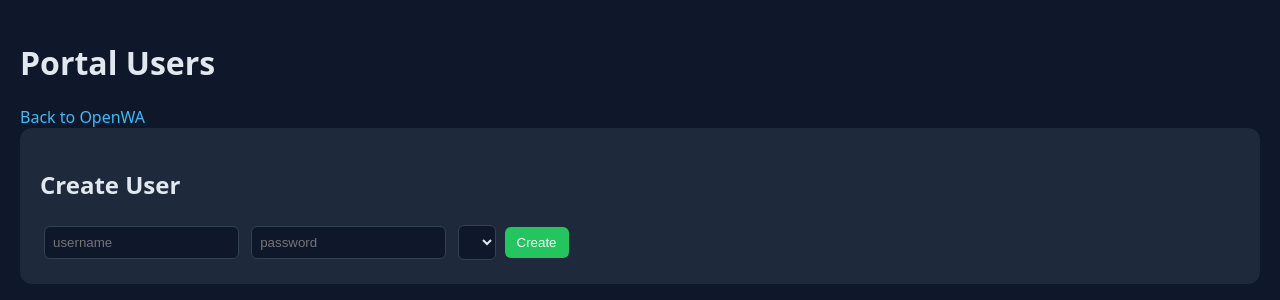
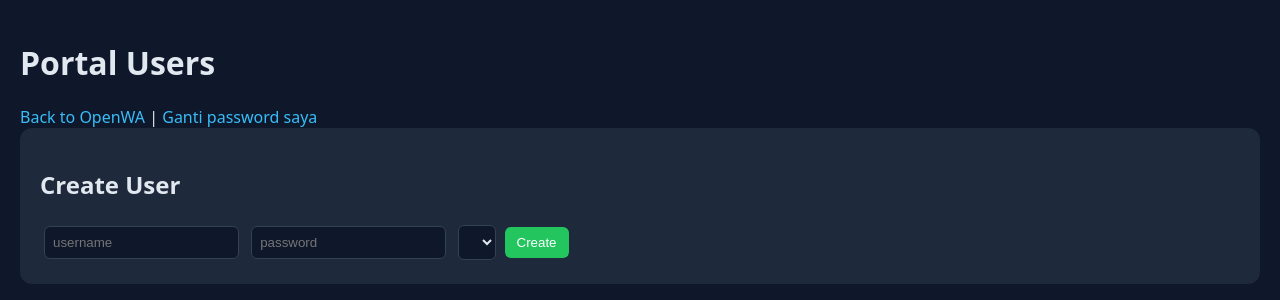
Before and after one commit to unas1990/open-wa-installer, a Node server app: template portal/views/users.ejs in a window 1280 px wide. Shown: the top 300 px of the page. Run offline with Node 20, Linux system fonts and the light colour scheme; the template is opened without the code that fills it, so the values that code supplies are empty; some libraries are stand-ins or nearby versions.

Commit message:
feat: portal change password page

```diff
--- a/portal/src/auth.js
+++ b/portal/src/auth.js
@@ -10,6 +10,7 @@ function createUser(username,password,role='viewer'){
   return db.prepare('INSERT INTO users (username,password_hash,role) VALUES (?,?,?)').run(username,hashPassword(password),role);
 }
 function updateUserRole(id,role){ if(!ROLES.includes(role)) throw new Error('bad role'); db.prepare('UPDATE users SET role=? WHERE id=?').run(role,id); }
+function updatePassword(id,password){ db.prepare('UPDATE users SET password_hash=? WHERE id=?').run(hashPassword(password),id); }
 function deleteUser(id){ db.prepare('DELETE FROM users WHERE id=?').run(id); }
 function listUsers(){ return db.prepare('SELECT id,username,role,created_at FROM users ORDER BY id').all(); }
 function ensureAdmin(){
@@ -32,4 +33,4 @@ function requireRole(min){
     next();
   };
 }
-module.exports={ROLES,hashPassword,checkPassword,getUser,createUser,updateUserRole,deleteUser,listUsers,ensureAdmin,requireAuth,requireRole};
+module.exports={ROLES,hashPassword,checkPassword,getUser,createUser,updateUserRole,updatePassword,deleteUser,listUsers,ensureAdmin,requireAuth,requireRole};
--- a/portal/src/server.js
+++ b/portal/src/server.js
@@ -43,6 +43,20 @@ app.post('/login', urlencoded, (req,res)=>{
 });
 app.post('/logout', (req,res)=>{req.session.destroy(()=>res.redirect('/login'));});
 
+// change password
+app.get('/password', auth.requireAuth, (req,res)=>res.render('password',{user:req.session.user,error:null}));
+app.post('/password', auth.requireAuth, urlencoded, (req,res)=>{
+  const u = db.prepare('SELECT * FROM users WHERE id=?').get(req.session.userId);
+  if(!u || !auth.checkPassword(req.body.old || '', u.password_hash)){
+    return res.render('password',{user:req.session.user,error:'Password lama salah'});
+  }
+  if(!req.body.new || req.body.new.length < 6){
+    return res.render('password',{user:req.session.user,error:'Password baru minimal 6 karakter'});
+  }
+  auth.updatePassword(req.session.userId, req.body.new);
+  res.redirect('/');
+});
+
 // user management
 app.get('/users', auth.requireRole('admin'), (req,res)=>{
   res.render('users',{user:req.session.user, users:auth.listUsers(), roles:auth.ROLES});
--- a/portal/views/users.ejs
+++ b/portal/views/users.ejs
@@ -8,7 +8,7 @@ input,select{padding:8px;margin:4px;border-radius:6px;border:1px solid #334155;b
 button{padding:8px 12px;background:#22c55e;border:none;border-radius:6px;color:#fff;cursor:pointer}
 .danger{background:#ef4444}</style></head>
 <body>
-<h1>Portal Users</h1><a href="/">Back to OpenWA</a>
+<h1>Portal Users</h1><a href="/">Back to OpenWA</a> | <a href="/password">Ganti password saya</a>
 <div class="card">
 <h2>Create User</h2>
 <form method="post" action="/users/create">
```
Also changed, not shown: portal/views/password.ejs (added, +16 -0 lines).
